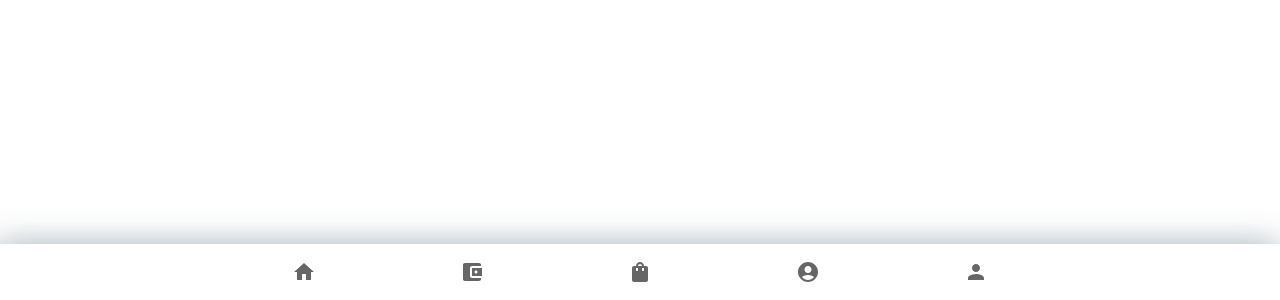
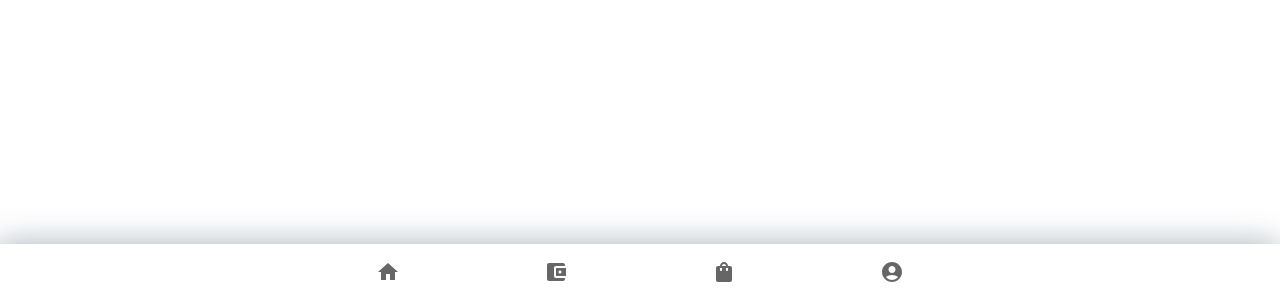
Before and after one commit to Prashansa-Singh/RewardME, a React (Create React App) app in the folder rewardreact/: page / in a window 1280 px wide. Shown: the part 500-800 px from the top of the page. Built offline with nearby package versions, Linux system fonts and the light colour scheme.

Commit message:
Fixed Navigation Bug

```diff
--- a/rewardreact/src/App.js
+++ b/rewardreact/src/App.js
@@ -24,15 +24,9 @@ function App() {
           <Route path="wallet" element={<Wallet />} />
           <Route path="reward-card" element={<RewardCard />} />
           <Route path="/discover" element={<Discover />} />
+          <Route path="/account" element={<Account />} />
         </Route>
         <Route path="login" element={<Login />} />
-        {/* These are the individual routes */}
-        <Route path="/" element={<Home />} />
-        <Route path="/login" element={<Login />} />
-        <Route path="/wallet" element={<Wallet />} />
-        <Route path="/reward-card" element={<RewardCard />} />
-        <Route path="/discover" element={<Discover />} />
-        <Route path="/account" element={<Account />} />
       </Routes>
     </BrowserRouter>
   );
--- a/rewardreact/src/pages/BottomNav.js
+++ b/rewardreact/src/pages/BottomNav.js
@@ -79,11 +79,6 @@ export default function BottomNav() {
               navigate("/account");
             }}
           />
-          <BottomNavigationAction
-            label="Account"
-            value="Account"
-            icon={<Person />}
-          />
         </BottomNavigation>
       </Paper>
       <Outlet />
```
